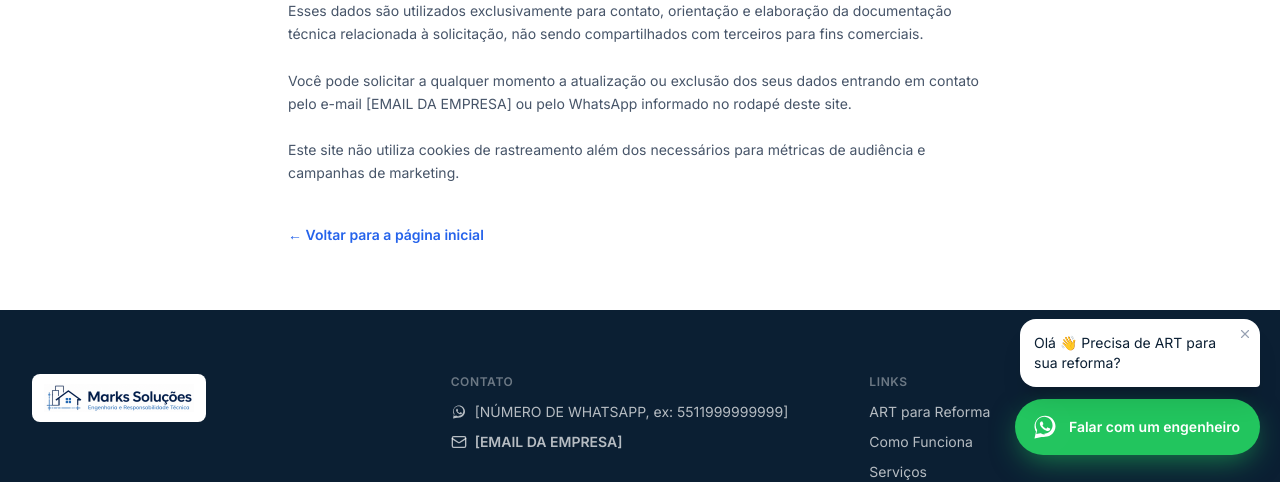
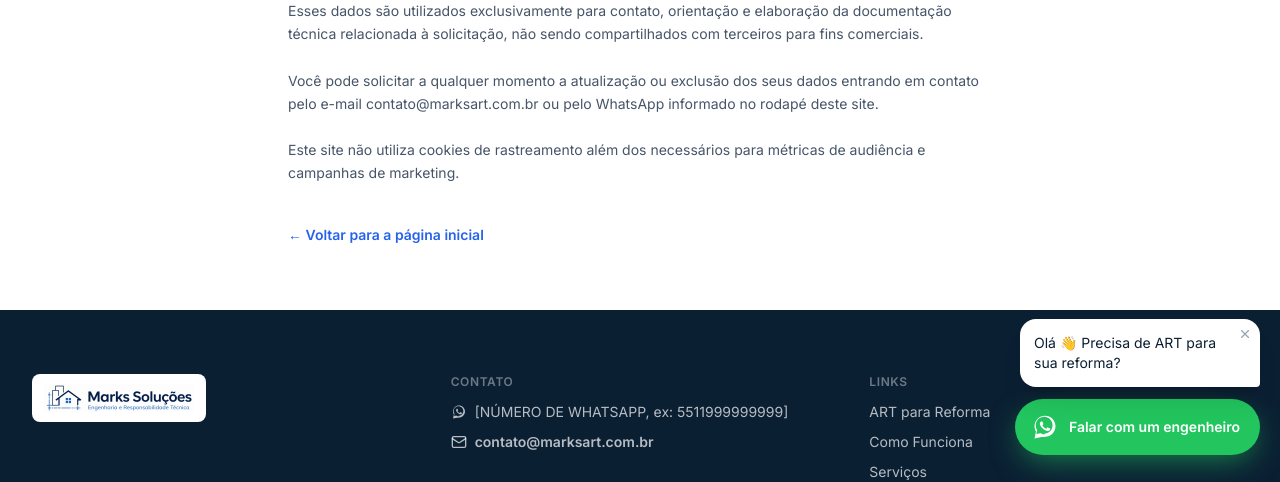
Before and after one commit to willengcivil19-dot/marks-solucoes, a Next.js app: page /politica-de-privacidade in a window 1280 px wide. Shown: the part 321-803 px from the top of the page. Built offline with nearby package versions, Linux system fonts and the light colour scheme.

Commit message:
Adiciona e-mail de contato real (contato@marksart.com.br)

```diff
--- a/src/app/config.ts
+++ b/src/app/config.ts
@@ -7,7 +7,7 @@ export const site = {
   companyName: "Marks Soluções",
   tagline: "Engenharia e Responsabilidade Técnica",
   whatsappNumber: "[NÚMERO DE WHATSAPP, ex: 5511999999999]",
-  email: "[EMAIL DA EMPRESA]",
+  email: "contato@marksart.com.br",
   siteUrl: "https://www.marksart.com.br",
 } as const;
 
```
